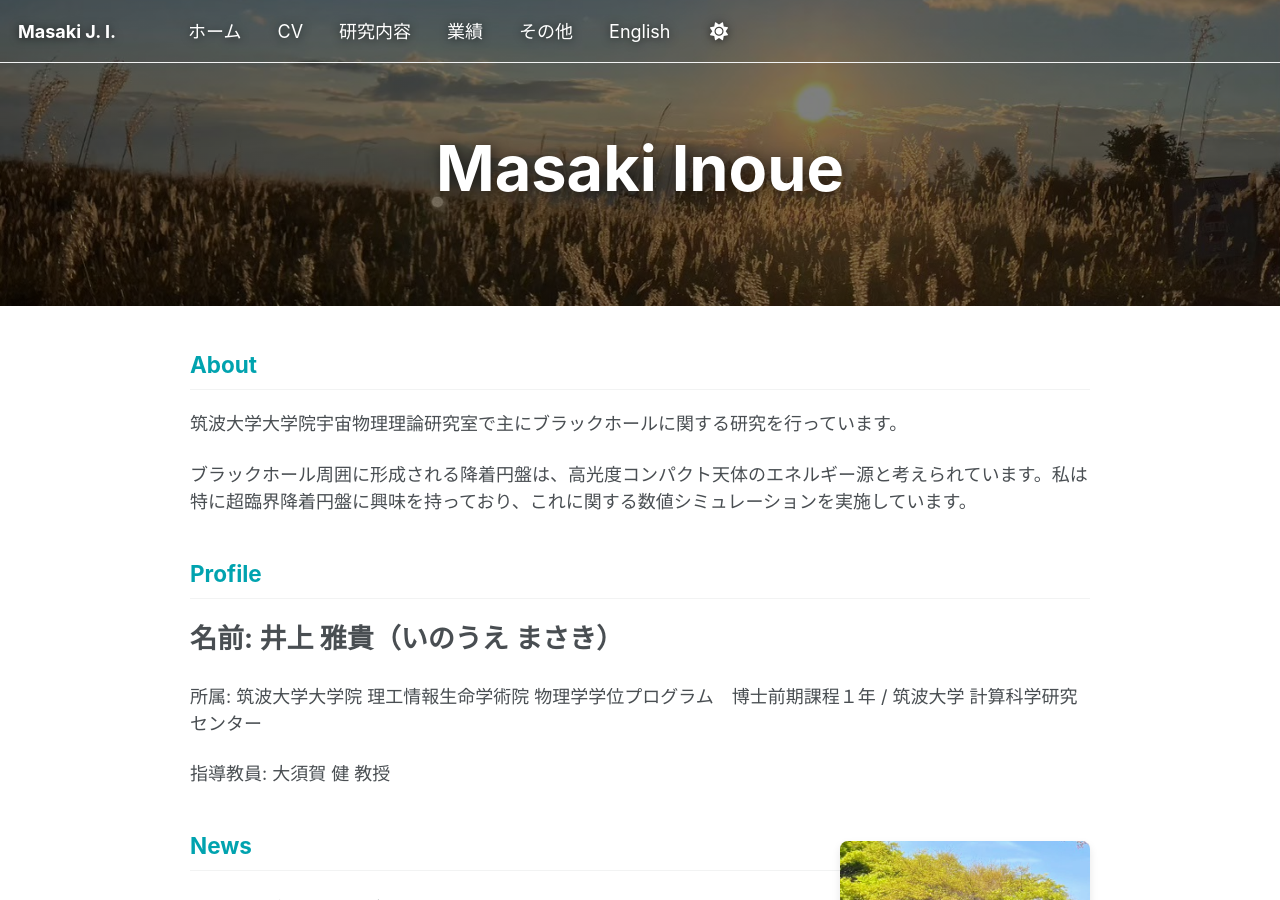
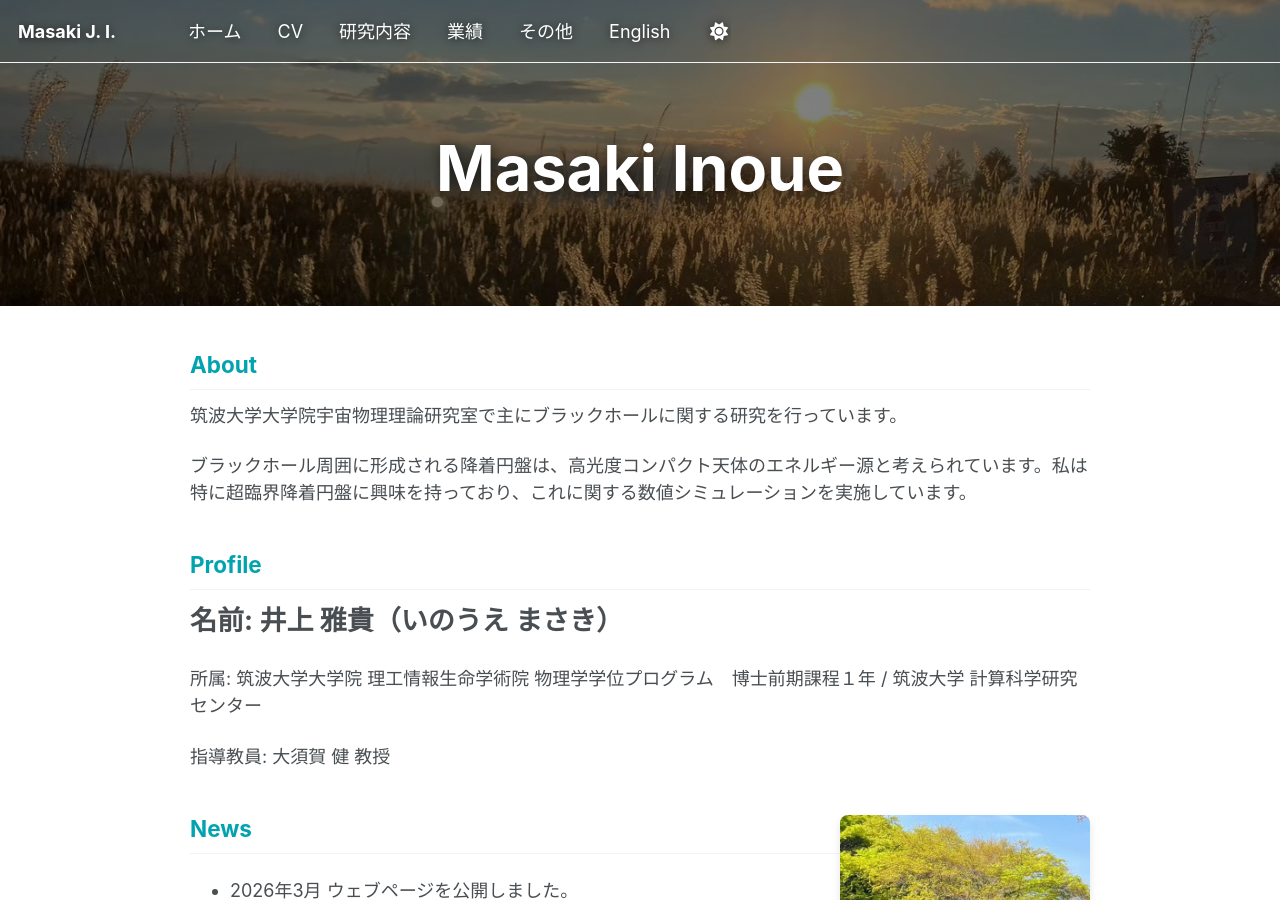
Before and after one commit to Masaki206/Masaki206.github.io, a Jekyll site: the page built from index.md, in a window 1280 px wide and 900 px high. Built offline with Jekyll 4.4.1, drawn with Linux system fonts in a browser that asks for light colours; a script bundle is joined from its source files by our own code; library files that are not in the unit come from our copies.

Commit message:
Update main.scss

```diff
--- a/assets/css/main.scss
+++ b/assets/css/main.scss
@@ -226,11 +226,15 @@
     width: 100% !important; /* スマホでは横幅いっぱいに */
   }
 }
-/* 見出し（h2）の下線を、右側の画像に被らないように調整 */
+/* 箇条書きリスト（ul）も右側の画像を避けるようにする */
+ul {
+  display: block;
+  overflow: hidden; /* これで画像の左端でリストのエリアが止まります */
+}
+
+/* ついでに、Newsなどの見出しの線をより確実に止める設定 */
 h2 {
   display: block;
-  overflow: hidden; /* これにより、回り込んでいる要素（画像）を避けて線が止まります */
-  border-bottom: 1px solid #52adc8; /* 線を出す場合 */
-  padding-bottom: 5px;
-  margin-bottom: 20px;
+  overflow: hidden;
+  clear: none !important; /* 画像の横に居続ける */
 }
```
